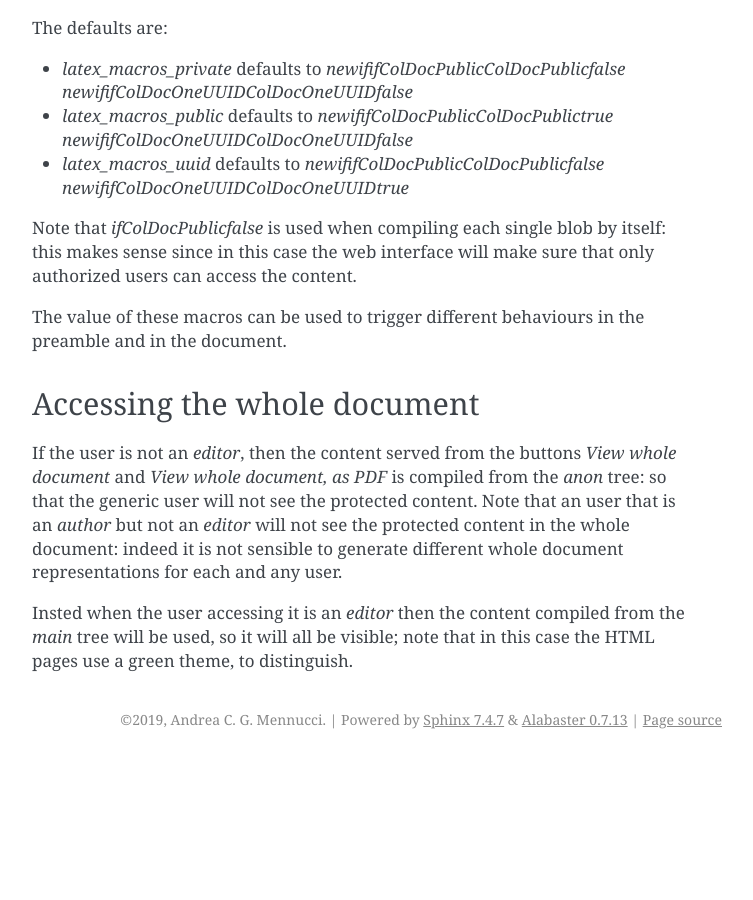
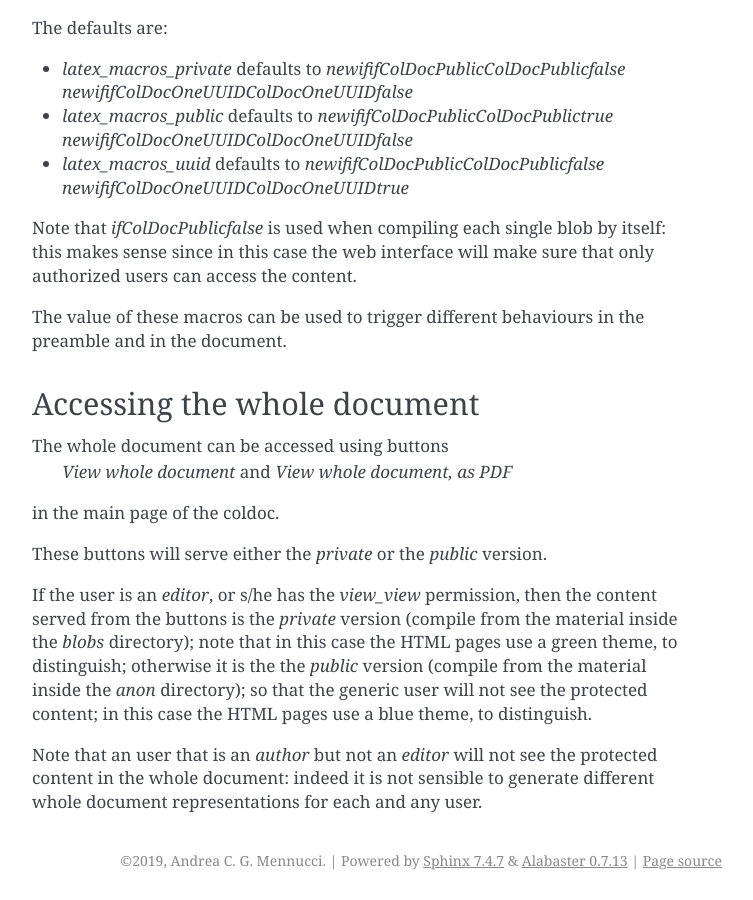
Before and after one commit to mennucc/ColDoc_project, a Sphinx documentation site: the page built from docs/source/permission.rst, in a window 1280 px wide and 900 px high, scrolled down 1827 px. Shown: the whole window, without its empty margins (388-1141 px from the left). Built offline with Sphinx 7.4.7, drawn with Linux system fonts in a browser that asks for light colours; pages that are not in the unit, such as notebooks, are missing from menus; before the commit the page ends 2586 px from its top, so only the background shows below that; some of the changed text lies outside the part shown.

Commit message:
document above changes

```diff
--- a/docs/source/permission.rst
+++ b/docs/source/permission.rst
@@ -96,15 +96,24 @@ and in the document.
 Accessing the whole document
 ----------------------------
 
-If the user is not an `editor`, then
-the content served from the buttons `View whole document` and  `View whole document, as PDF`
-is compiled from the `anon` tree:
-so that the generic user will not see the protected content.
+The whole document can be accessed using buttons
+ `View whole document` and  `View whole document, as PDF`
+in the main page of the coldoc.
+
+These buttons will serve either the `private` or the `public` version.
+
+
+If the user is an `editor`, or s/he has the `view_view` permission,
+then the content served from the buttons is the `private` version
+(compile from the material inside the `blobs` directory);
+note that in this case the HTML pages use a green theme, to distinguish;
+otherwise it is the the `public` version
+(compile from the material inside the `anon` directory);
+so that the generic user will not see the protected content;
+in this case the HTML pages use a blue theme, to distinguish.
+
+
 Note that an user that is an `author` but not an `editor`
 will not see the protected content in the whole document: indeed it is
 not sensible to generate different whole document representations
 for each and any user.
-
-Insted when the user accessing it is an `editor` then the content
-compiled from the `main` tree will be used, so it will all be visible;
-note that in this case the HTML pages use a green theme, to distinguish.
```
Also changed, not shown: other parts of docs/source/permission.rst (+1 -1 lines).
